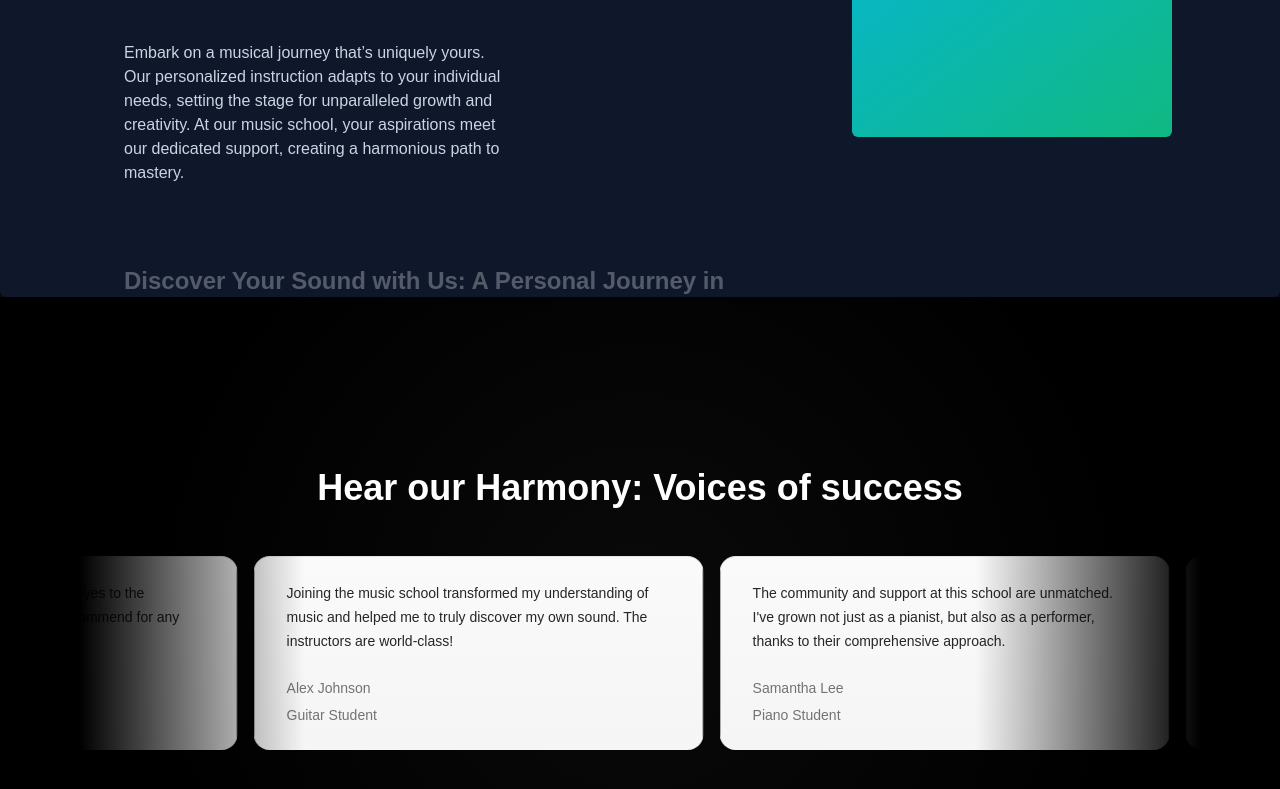
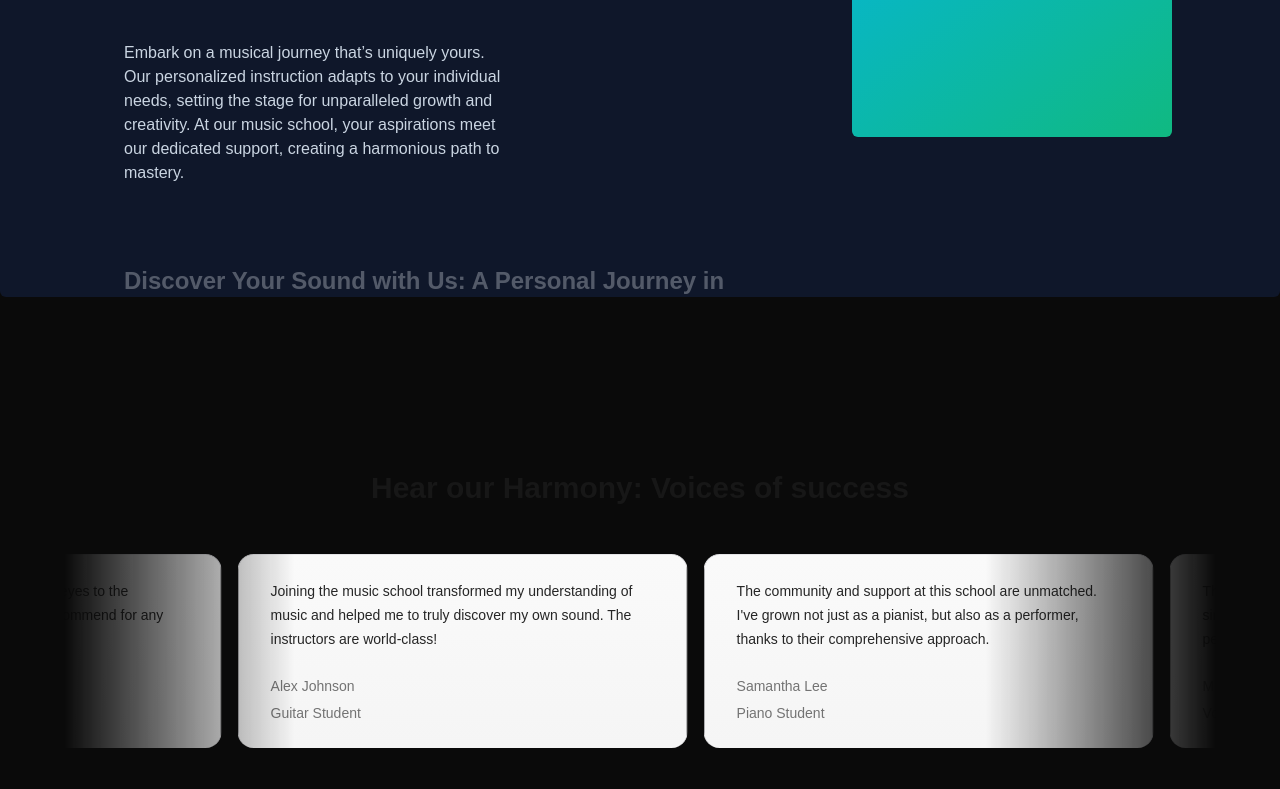
Before and after one commit to amansharma264/Explore-Next-Js-, a Next.js app: page / in a window 1280 px wide. Shown: the part 1523-2312 px from the top of the page. Built offline with nearby package versions, Linux system fonts and the light colour scheme.

Commit message:
update code

```diff
--- a/src/components/TestimonialCards.tsx
+++ b/src/components/TestimonialCards.tsx
@@ -1,29 +1,34 @@
-'use client';
+'use client'
 import { InfiniteMovingCards } from "./ui/infinite-moving-cards";
 
 const musicSchoolTestimonials = [
     {
-    quote: 'Joining the music school transformed my understanding of music and helped me to truly discover my own sound. The instructors are world-class!',
+      quote:
+        'Joining the music school transformed my understanding of music and helped me to truly discover my own sound. The instructors are world-class!',
       name: 'Alex Johnson',
       title: 'Guitar Student',
     },
     {
-    quote: "The community and support at this school are unmatched. I've grown not just as a pianist, but also as a performer, thanks to their comprehensive approach.",
+      quote:
+        "The community and support at this school are unmatched. I've grown not just as a pianist, but also as a performer, thanks to their comprehensive approach.",
       name: 'Samantha Lee',
       title: 'Piano Student',
     },
     {
-    quote: "This school offered me the tools and confidence to take my singing to the next level. I'm endlessly grateful for the personalized coaching.",
+      quote:
+        "This school offered me the tools and confidence to take my singing to the next level. I'm endlessly grateful for the personalized coaching.",
       name: 'Michael Chen',
       title: 'Vocal Student',
     },
     {
-    quote: 'As a violinist, finding the right mentor can be challenging, but this school matched me with a teacher who truly understands my goals and challenges.',
+      quote:
+        'As a violinist, finding the right mentor can be challenging, but this school matched me with a teacher who truly understands my goals and challenges.',
       name: 'Emily Taylor',
       title: 'Violin Student',
     },
     {
-    quote: 'The production courses here opened my eyes to the intricacies of music production. Highly recommend for any aspiring producers!',
+      quote:
+        'The production courses here opened my eyes to the intricacies of music production. Highly recommend for any aspiring producers!',
       name: 'Chris Morales',
       title: 'Music Production Student',
     },
@@ -31,30 +36,19 @@
 
 function MusicSchoolTestimonials() {
   return (
-    <div className="relative h-[40rem] w-full flex flex-col items-center justify-center overflow-hidden bg-black">
-
-      {/* Grid pattern */}
-      <div className="absolute inset-0 opacity-[0.15] [background-size:40px_40px]
-      [background-image:linear-gradient(to_right,#ffffff1a_1px,transparent_1px),
-      linear-gradient(to_bottom,#ffffff1a_1px,transparent_1px)]" />
-
-      {/* Radial fade */}
-      <div className="absolute inset-0 pointer-events-none
-      [mask-image:radial-gradient(circle_at_center,transparent_20%,black_100%)]" />
-
-      {/* Glow */}
-      <div className="absolute inset-0 bg-[radial-gradient(circle_at_center,rgba(255,255,255,0.04)_0%,transparent_70%)]" />
-
-      <h2 className="relative z-20 text-4xl font-bold text-center text-white mb-8">
-        Hear our Harmony: Voices of success
-      </h2>
-
-      <div className="relative z-20 flex justify-center w-full max-w-6xl px-4">
-        <InfiniteMovingCards items={musicSchoolTestimonials} direction="right" speed="slow" />
+    <div className="h-[40rem] w-full dark:bg-black dark:bg-grid-white/[0.2] relative flex flex-col items-center justify-center overflow-hidden">
+        <h2 className="text-3xl font-bold text-center mb-8 z-10">Hear our Harmony: Voices of success</h2>
+        <div className="flex justify-center w-full overflow-hidden px-4 sm:px-6 lg:px-8">
+            <div className="w-full max-w-6xl">
+            <InfiniteMovingCards
+                items={musicSchoolTestimonials}
+                direction="right"
+                speed="slow"
+      />
             </div>
         </div>
-  );
+    </div>
+  )
 }
 
-
-export default MusicSchoolTestimonials;
+export default MusicSchoolTestimonials
```
Lines whose indentation alone changed are shown as unchanged.
